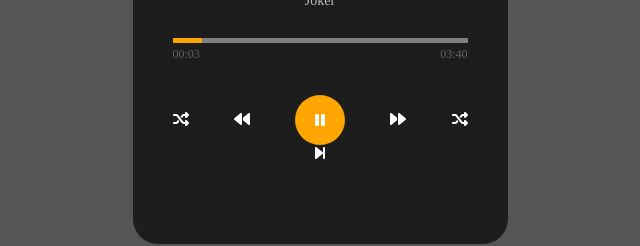
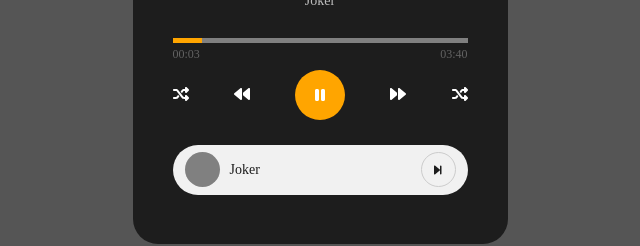
Before and after one commit to joo-seongchan/base_react, a React (Create React App) app: page / in a window 1280 px wide. Shown: the part 490-736 px from the top of the page, without its empty margins (320-960 px from the left). Built offline with nearby package versions, Linux system fonts and the light colour scheme.

Commit message:
MusicApp-End

```diff
--- a/src/components/5_MusicApp/components/BottomPlay.js
+++ b/src/components/5_MusicApp/components/BottomPlay.js
@@ -2,17 +2,56 @@
 import { FontAwesomeIcon } from "@fortawesome/react-fontawesome";
 import styled from "styled-components";
 
-const SBottomPlay = styled.div``;
-const Profile = styled.div``;
-const Avatar = styled.div``;
-const NextBtn = styled.div``;
+const SBottomPlay = styled.div`
+  width: 100%;
+  height: 50px;
+  background-color: #f1f1f1;
+  margin-top: 25px;
+  border-top-left-radius: 30px;
+  border-top-right-radius: 30px;
+  border-bottom-left-radius: 30px;
+  border-bottom-right-radius: 30px;
+  display: flex;
+  justify-content: space-between;
+  align-items: center;
+  padding: 12px;
+`;
+const Profile = styled.div`
+  display: flex;
+  align-items: center;
+  font-size: 12px;
+  font-weight: 700;
+  h3 {
+    color: #1d1d1d;
+    font-size: 14px;
+    font-weight: 100;
+  }
+`;
+const Avatar = styled.div`
+  width: 35px;
+  height: 35px;
+  border-radius: 50%;
+  background-color: gray;
+  margin-right: 10px;
+`;
+const NextBtn = styled.div`
+  width: 35px;
+  height: 35px;
+  border-radius: 50%;
+  border: 1px solid #ccc;
+  display: flex;
+  justify-content: center;
+  align-items: center;
+  color: #1d1d1d;
+  font-size: 12px;
+`;
 
 export const BottomPlay = () => {
   return (
     <SBottomPlay>
       <Profile>
         <Avatar />
-        <h3></h3>
+        <h3>Joker</h3>
       </Profile>
       <NextBtn>
         <FontAwesomeIcon icon={faForwardStep} />
--- a/src/components/5_MusicApp/components/BtnWrap.js
+++ b/src/components/5_MusicApp/components/BtnWrap.js
@@ -12,7 +12,7 @@
   width: 100%;
   display: flex;
   justify-content: space-between;
-  margin-top: 35px;
+  margin-top: 10px;
   align-items: center;
 `;
 const Items = styled.div`
```
